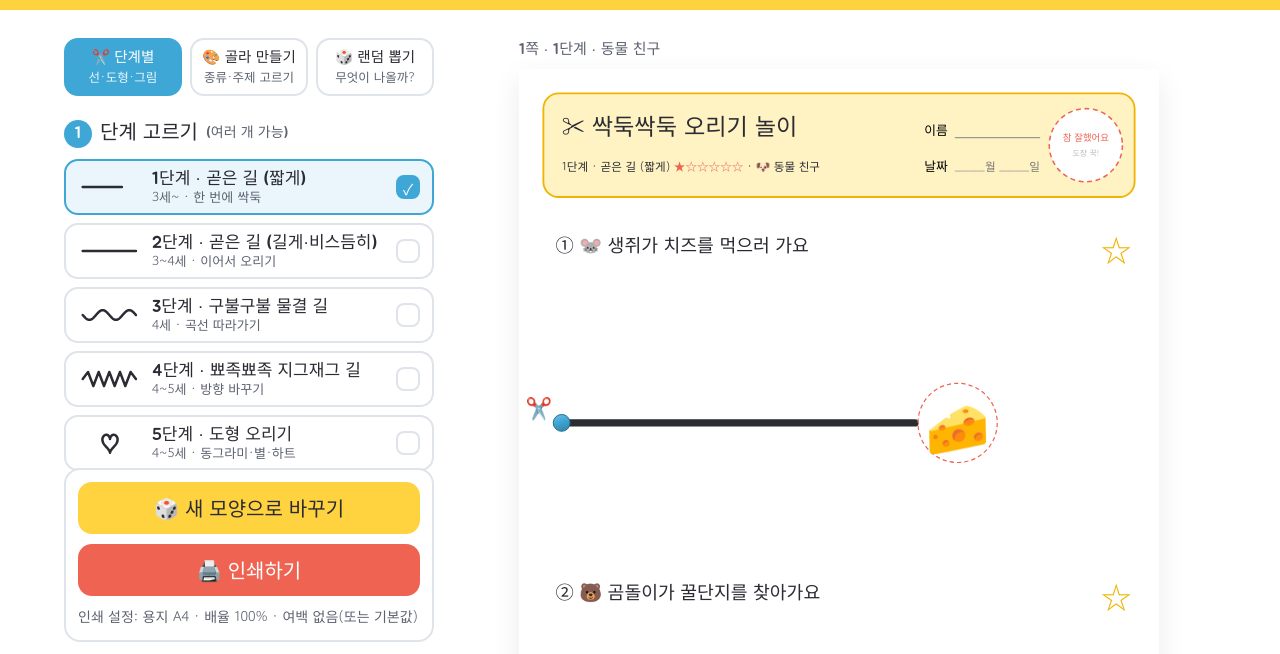
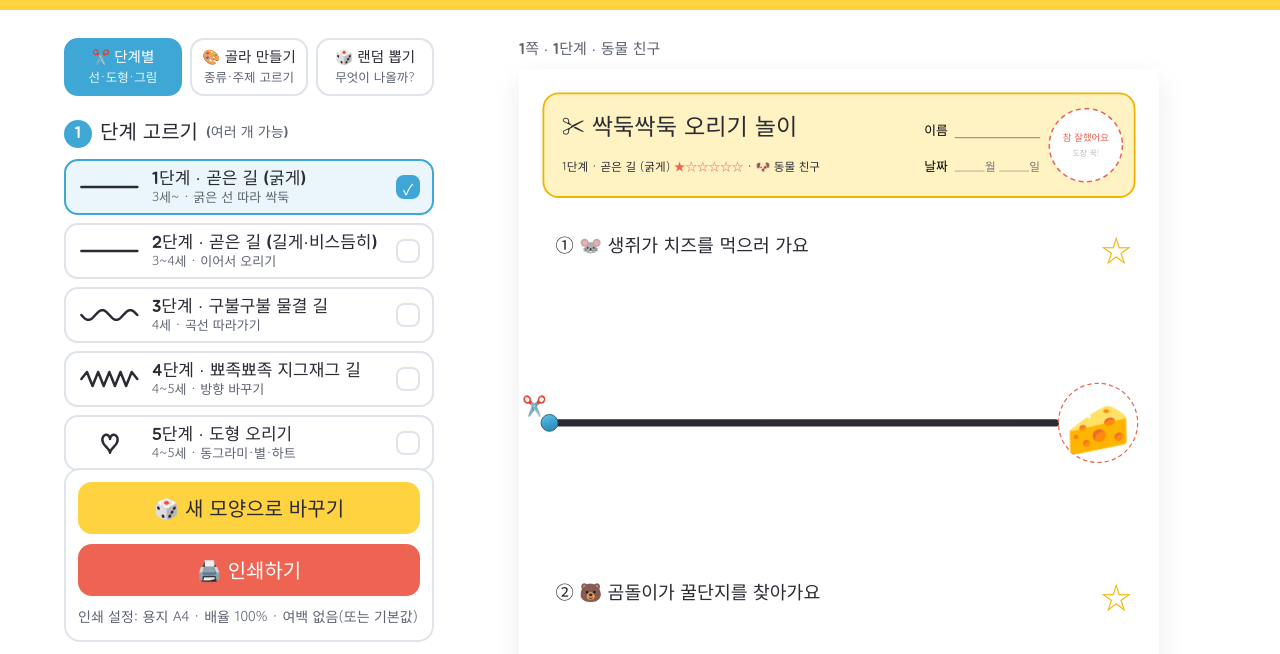
Before and after one commit to jinhae1123/cutcut, a plain HTML site: page index.html in a window 1280 px wide. Shown: the part 146-800 px from the top of the page. Drawn offline with Linux system fonts and the light colour scheme.

Commit message:
선 따라 오리기: 1~4단계 선을 종이 가로 끝까지 사용 (1단계 짧은 선 → 굵은 긴 선)
Co-Authored-By: Claude Opus 5.5 <noreply@anthropic.com>
Claude-Session: https://claude.ai/code/session_01NZEUYku5881gXRsZhaqprP

```diff
--- a/index.html
+++ b/index.html
@@ -197,7 +197,7 @@ summary{cursor:pointer;font-family:Jua,sans-serif;font-size:18px;min-height:32px
 <script>
 {
 const LEVELS={
-  1:{name:'곧은 길 (짧게)',age:'3세~ · 한 번에 싹둑',sw:2.4,tip:'엄지가 위로 오게 가위를 잡고, 크게 "싹둑" 한 번에 오려요.'},
+  1:{name:'곧은 길 (굵게)',age:'3세~ · 굵은 선 따라 싹둑',sw:2.4,tip:'엄지가 위로 오게 가위를 잡고, 크게 "싹둑" 한 번에 오려요.'},
   2:{name:'곧은 길 (길게·비스듬히)',age:'3~4세 · 이어서 오리기',sw:1.8,tip:'싹둑을 여러 번 이어서! 종이 잡은 손은 선 가까이 두지 않아요.'},
   3:{name:'구불구불 물결 길',age:'4세 · 곡선 따라가기',sw:1.4,tip:'가위는 천천히, 종이를 잡은 손으로 종이를 살살 돌려 주세요.'},
   4:{name:'뾰족뾰족 지그재그 길',age:'4~5세 · 방향 바꾸기',sw:1.1,tip:'꺾이는 곳에서 멈추고, 종이를 돌린 뒤 다시 오려요.'},
@@ -254,9 +254,9 @@ const allThemes=()=>({...THEMES,...S.custom});
 
 /* ---------- 선 만들기 ---------- */
 function makeLine(lv,r,yc,h){
-  const x0=14;
-  if(lv===1){const x1=x0+95+r()*35;return{d:`M${x0} ${f(yc)}H${f(x1)}`,s:[x0,yc],e:[x1,yc]}}
-  const x1=172,L=x1-x0,N=160,pts=[];
+  const x0=10;
+  if(lv===1){const x1=176;return{d:`M${x0} ${f(yc)}H${x1}`,s:[x0,yc],e:[x1,yc]}}
+  const x1=176,L=x1-x0,N=160,pts=[];
   if(lv===2){const t=Math.floor(r()*3),a=t?Math.min(h*.2,40)*(t===1?-1:1):0;return{d:`M${x0} ${f(yc-a)}L${x1} ${f(yc+a)}`,s:[x0,yc-a],e:[x1,yc+a]}}
   if(lv===3){
     const t=Math.floor(r()*3),A=Math.min(h*(.15+r()*.08),34);
@@ -323,7 +323,7 @@ function sheet(pg){
       const it=items[i%items.length],top=top0+i*h,yc=top+h*.58,ln=makeLine(lv,r,yc,h);
       body+=`<text x="12" y="${f(top+10)}" font-family="Jua" font-size="${cap}" fill="#2b2b33">${NUM[i]} ${esc(it[0])} ${S.story?esc(it[2]):''}</text>
       <text x="196" y="${f(top+9)}" font-size="10" text-anchor="middle" dominant-baseline="central" fill="#f0b400">☆</text>
-      ${emo(6.5,ln.s[1]-5.5,7,'✂️')}
+      ${emo(5,ln.s[1]-6,6.5,'✂️')}
       <path d="${ln.d}" fill="none" stroke="#2b2b33" stroke-width="${L.sw}" stroke-linecap="round" stroke-linejoin="round"${dash}/>
       <circle cx="${f(ln.s[0])}" cy="${f(ln.s[1])}" r="${f(L.sw*.9+.6)}" fill="#3fa7d6"/>
       <circle cx="${f(ln.e[0]+gr+1)}" cy="${f(ln.e[1])}" r="${gr}" fill="none" stroke="#ee6352" stroke-width=".4" stroke-dasharray="1.4 1"/>
```
